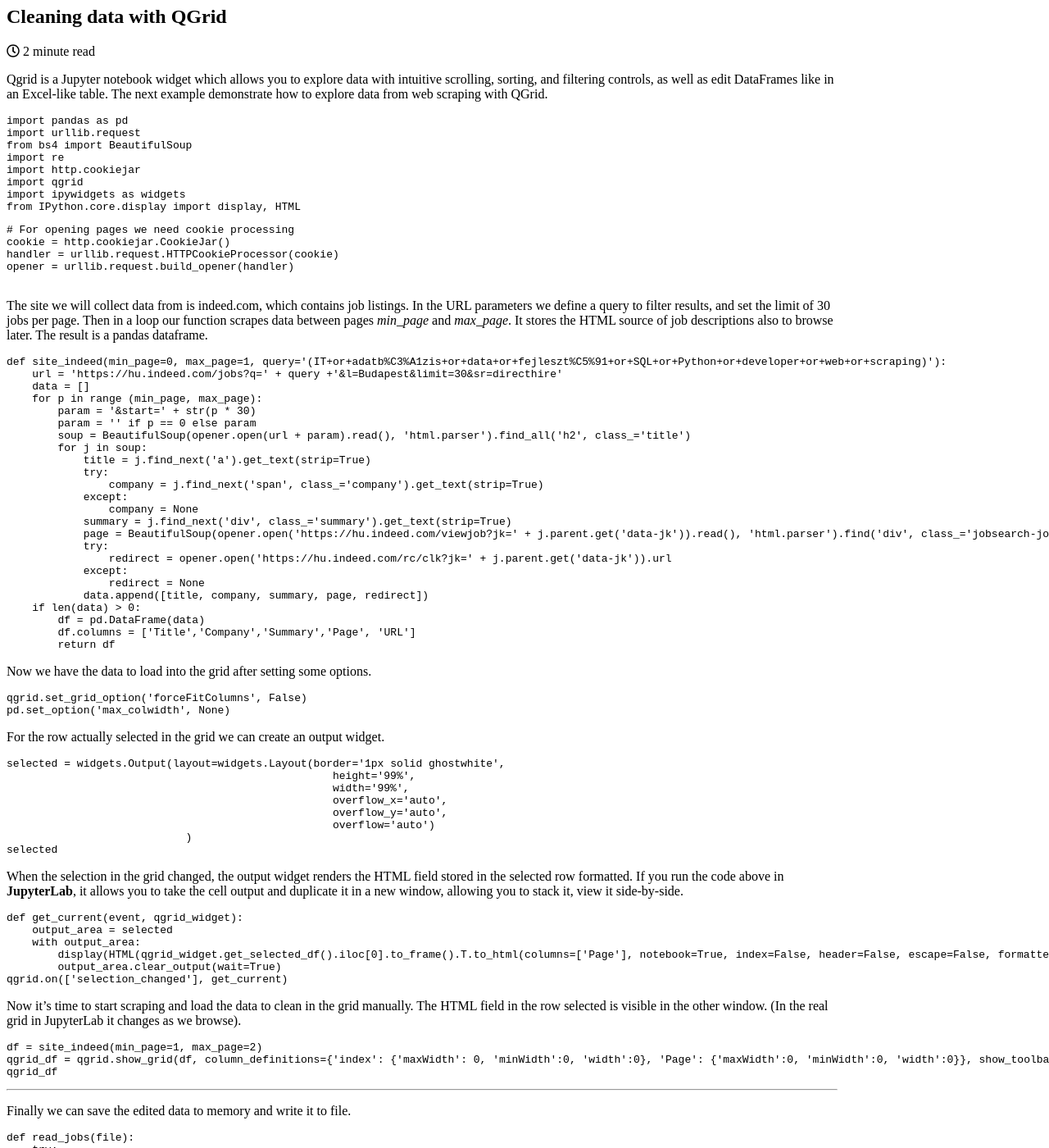
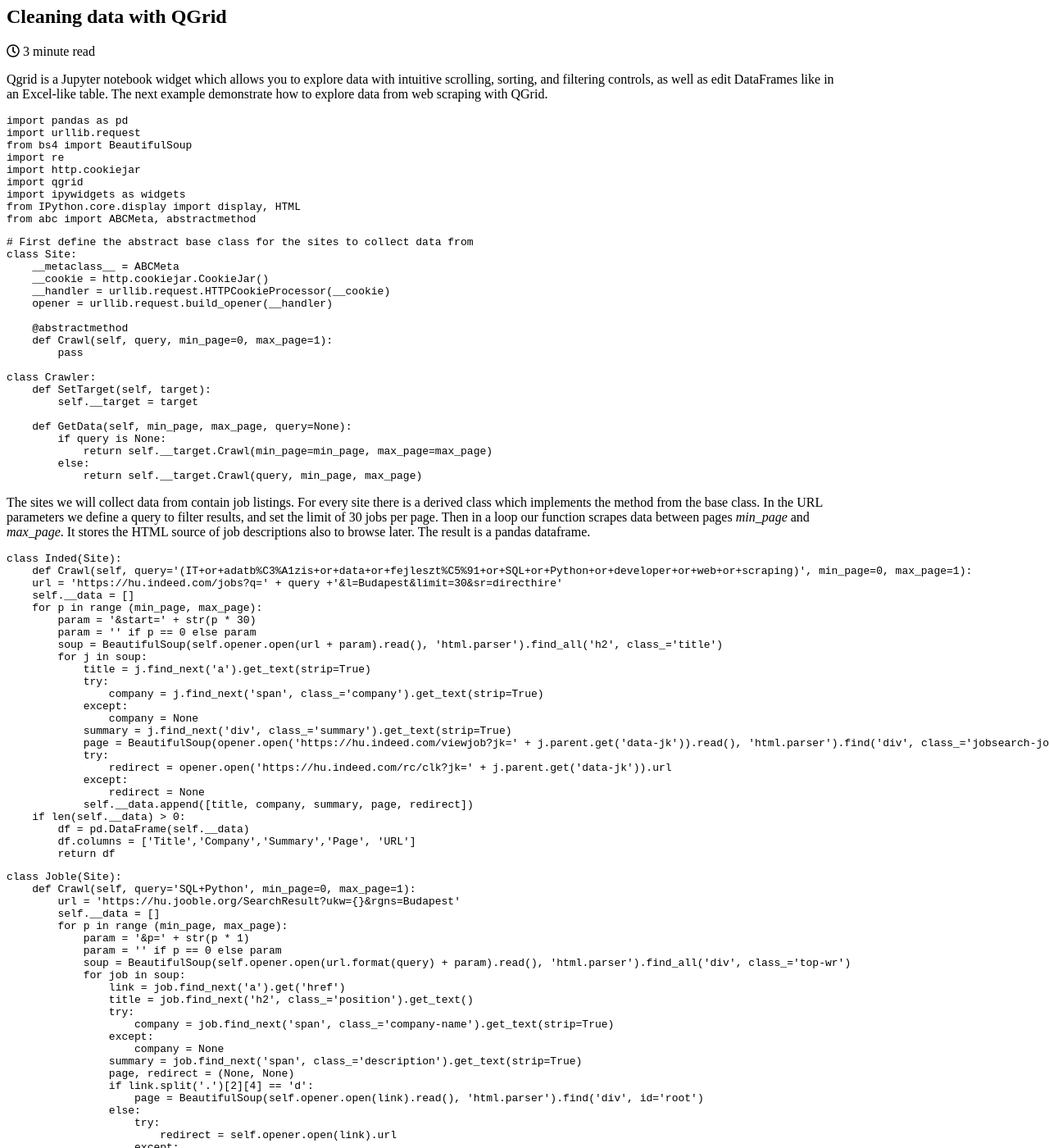
Before and after one commit to dg-data/tidbits, a Jekyll site: the page built from _posts/2020-04-17-qgrid-example.md, in a window 1280 px wide and 1400 px high, scrolled down 342 px. Shown: the whole window at 82% size. Built offline with Jekyll 4.4.1, drawn with Linux system fonts in a browser that asks for light colours; cached includes are drawn as plain includes; nearby versions of some CDN libraries; a script that is not in the unit is left out; comment, search, counter and statistics services are not loaded; some of the changed text lies outside the part shown.

Commit message:
Update 2020-04-17-qgrid-example.md

````diff
--- a/_posts/2020-04-17-qgrid-example.md
+++ b/_posts/2020-04-17-qgrid-example.md
@@ -22,27 +22,44 @@ import http.cookiejar
 import qgrid
 import ipywidgets as widgets
 from IPython.core.display import display, HTML
+from abc import ABCMeta, abstractmethod
 ```
 
 ```python
-# For opening pages we need cookie processing
-cookie = http.cookiejar.CookieJar()
-handler = urllib.request.HTTPCookieProcessor(cookie)
-opener = urllib.request.build_opener(handler)
+# First define the abstract base class for the sites to collect data from
+class Site:
+    __metaclass__ = ABCMeta
+    __cookie = http.cookiejar.CookieJar()
+    __handler = urllib.request.HTTPCookieProcessor(__cookie)
+    opener = urllib.request.build_opener(__handler)
 
+    @abstractmethod
+    def Crawl(self, query, min_page=0, max_page=1):
+        pass
+
+class Crawler:
+    def SetTarget(self, target):
+        self.__target = target
+
+    def GetData(self, min_page, max_page, query=None):
+        if query is None:
+            return self.__target.Crawl(min_page=min_page, max_page=max_page)
+        else:
+            return self.__target.Crawl(query, min_page, max_page)
 ```
 
 
-The site we will collect data from is indeed.com, which contains job listings. In the URL parameters we define a query to filter results, and set the limit of 30 jobs per page.
+The sites we will collect data from contain job listings. For every site there is a derived class which implements the method from the base class. In the URL parameters we define a query to filter results, and set the limit of 30 jobs per page.
 Then in a loop our function scrapes data between pages *min_page* and *max_page*. It stores the HTML source of job descriptions also to browse later. The result is a pandas dataframe.
 ```python
-def site_indeed(min_page=0, max_page=1, query='(IT+or+adatb%C3%A1zis+or+data+or+fejleszt%C5%91+or+SQL+or+Python+or+developer+or+web+or+scraping)'):
+class Inded(Site):
+    def Crawl(self, query='(IT+or+adatb%C3%A1zis+or+data+or+fejleszt%C5%91+or+SQL+or+Python+or+developer+or+web+or+scraping)', min_page=0, max_page=1):
     url = 'https://hu.indeed.com/jobs?q=' + query +'&l=Budapest&limit=30&sr=directhire'
-    data = []
+    self.__data = []
     for p in range (min_page, max_page):
         param = '&start=' + str(p * 30)
         param = '' if p == 0 else param
-        soup = BeautifulSoup(opener.open(url + param).read(), 'html.parser').find_all('h2', class_='title')
+        soup = BeautifulSoup(self.opener.open(url + param).read(), 'html.parser').find_all('h2', class_='title')
         for j in soup:
             title = j.find_next('a').get_text(strip=True)
             try:
@@ -55,18 +72,53 @@ def site_indeed(min_page=0, max_page=1, query='(IT+or+adatb%C3%A1zis+or+data+or+
                 redirect = opener.open('https://hu.indeed.com/rc/clk?jk=' + j.parent.get('data-jk')).url
             except:
                 redirect = None
-            data.append([title, company, summary, page, redirect])
-    if len(data) > 0:
-        df = pd.DataFrame(data)
+            self.__data.append([title, company, summary, page, redirect])
+    if len(self.__data) > 0:
+        df = pd.DataFrame(self.__data)
         df.columns = ['Title','Company','Summary','Page', 'URL']
         return df
 ```
+
+```python
+class Joble(Site):
+    def Crawl(self, query='SQL+Python', min_page=0, max_page=1):
+        url = 'https://hu.jooble.org/SearchResult?ukw={}&rgns=Budapest'
+        self.__data = []
+        for p in range (min_page, max_page):
+            param = '&p=' + str(p * 1)
+            param = '' if p == 0 else param
+            soup = BeautifulSoup(self.opener.open(url.format(query) + param).read(), 'html.parser').find_all('div', class_='top-wr')
+            for job in soup:
+                link = job.find_next('a').get('href')
+                title = job.find_next('h2', class_='position').get_text()
+                try:
+                    company = job.find_next('span', class_='company-name').get_text(strip=True)
+                except:
+                    company = None
+                summary = job.find_next('span', class_='description').get_text(strip=True)
+                page, redirect = (None, None)
+                if link.split('.')[2][4] == 'd':
+                    page = BeautifulSoup(self.opener.open(link).read(), 'html.parser').find('div', id='root')
+                else:
+                    try:
+                        redirect = self.opener.open(link).url
+                    except:
+                        redirect = None
+                if page is None:
+                    red = BeautifulSoup(self.opener.open(redirect).read(), 'html.parser')
+                    page = red.find('div', id='root') if red.find('div', id='root') is not None \
+                        else BeautifulSoup(self.opener.open(red.find('a', id='aGo').get('href')).read(), 'html.parser')
+
+                [x.extract() for x in page(["script", "style", "svg", "ins", "use", "button", "meta", "link"])]
+                [x.extract() for x in page.select('div[class=""]')]
+                self.__data.append([title, company, summary, page, redirect])
+
+        if len(self.__data) > 0:
+            df = pd.DataFrame(self.__data)
+            df.columns = ['Title','Company','Summary','Page', 'URL']
+            return df
+```
 Now we have the data to load into the grid after setting some options.
-
-
-
-
-
 
 ```python
 qgrid.set_grid_option('forceFitColumns', False)
@@ -95,10 +147,12 @@ def get_current(event, qgrid_widget):
         output_area.clear_output(wait=True)
 qgrid.on(['selection_changed'], get_current)
 ```
- Now it's time to start scraping and load the data to clean in the grid manually.
+ This way the target is exchangeable easily. Now it's time to start scraping and load the data to clean in the grid manually.
  The HTML field in the row selected is visible in the other window. (In the real grid in JupyterLab it changes as we browse).
 ```python
-df = site_indeed(min_page=1, max_page=2)
+spider = Crawler()
+spider.SetTarget(Joble())
+df = spider.GetData(min_page=1, max_page=2)
 qgrid_df = qgrid.show_grid(df, column_definitions={'index': {'maxWidth': 0, 'minWidth':0, 'width':0}, 'Page': {'maxWidth':0, 'minWidth':0, 'width':0}}, show_toolbar=True)
 qgrid_df
 ```
````
